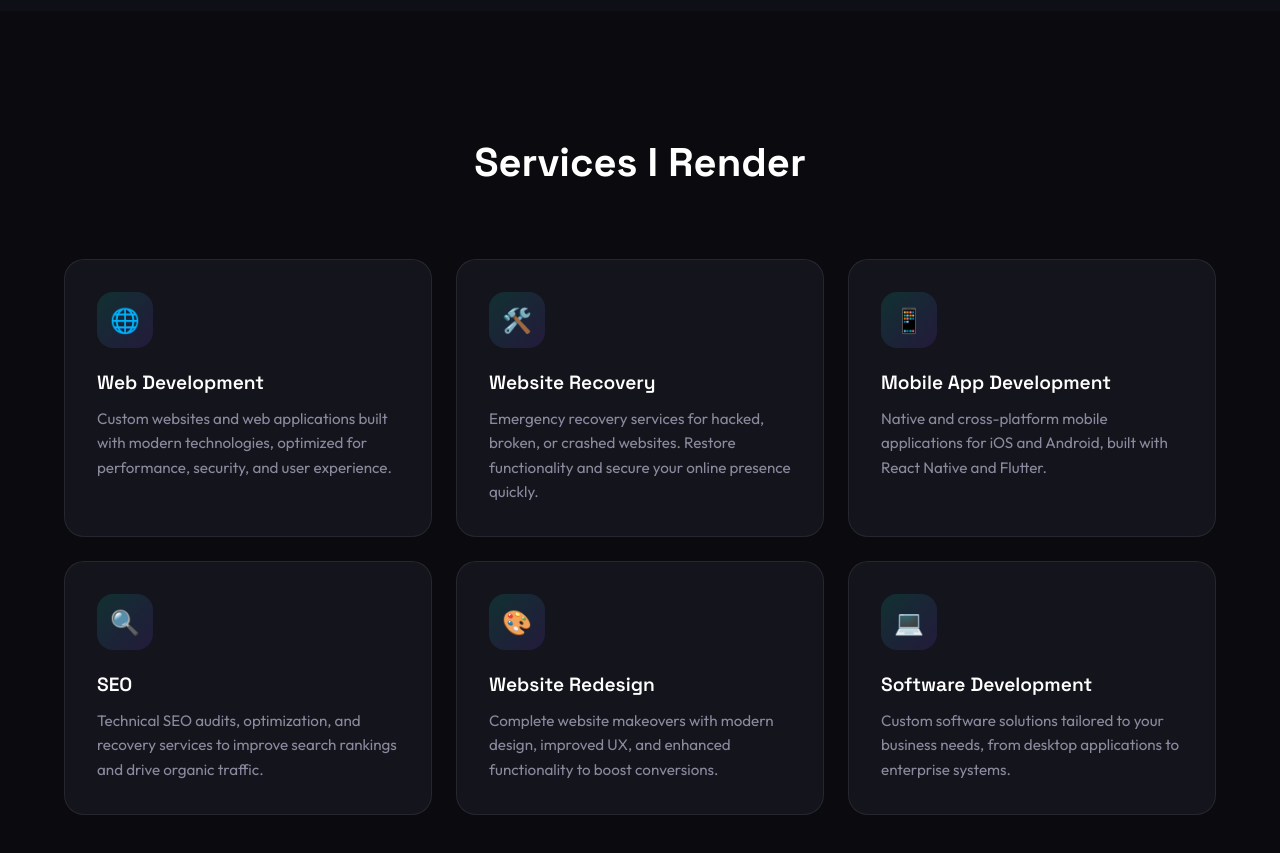
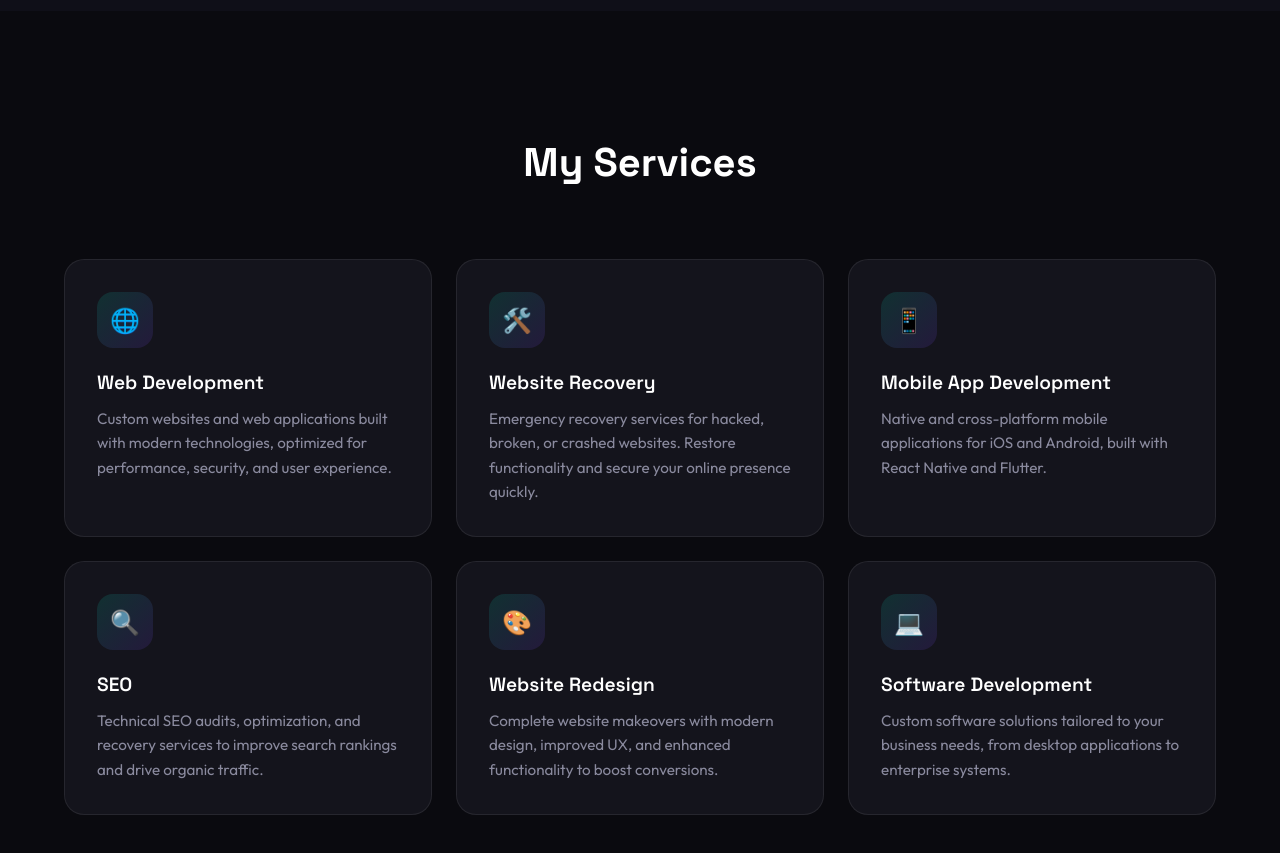
Before and after one commit to skinmalata/tochukwu, a plain HTML site: page index.html in a window 1280 px wide. Shown: the part 1480-2333 px from the top of the page. Drawn offline with Linux system fonts and the light colour scheme.

Commit message:
Change services heading to My Services

```diff
--- a/index.html
+++ b/index.html
@@ -886,7 +886,7 @@
       <section class="services" id="services">
          <div class="container">
               <div class="section-header">
-                 <h2 class="section-title">Services I Render</h2>
+                 <h2 class="section-title">My Services</h2>
               </div>
               <div class="skills-grid">
                   <div class="skill-card">
```
